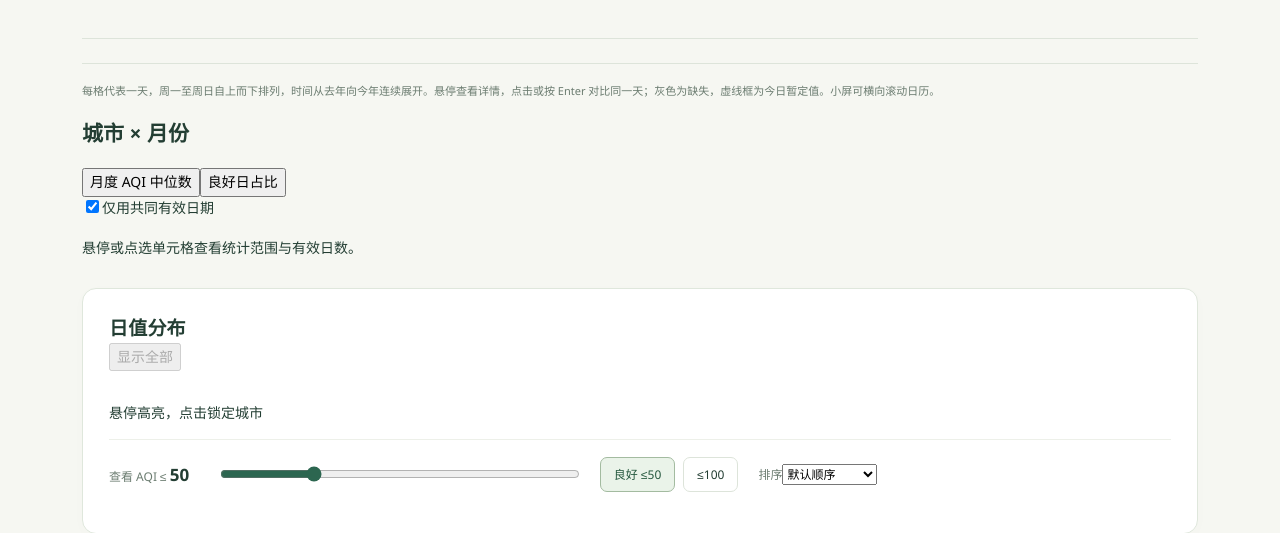
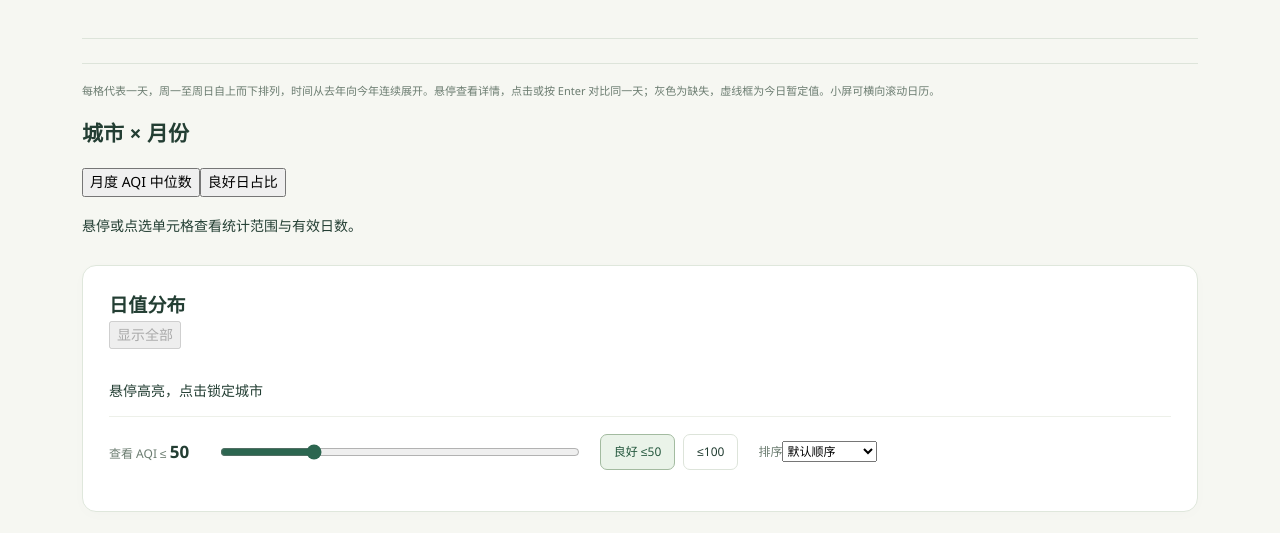
Before and after one commit to XanHiaoo/aqi-atlas, a Python web app: template aqirec/templates/desktop-report.html in a window 1280 px wide. Shown: the part 369-902 px from the top of the page. Run offline with Jinja, Linux system fonts and the light colour scheme; the template is opened without the code that fills it, so the values that code supplies are empty.

Commit message:
style: hide desktop monthly common-date controls

```diff
--- a/aqirec/templates/desktop-report.html
+++ b/aqirec/templates/desktop-report.html
@@ -48,7 +48,7 @@
   <div class="hint" id="calendar-hint">每格代表一天，周一至周日自上而下排列，时间从去年向今年连续展开。悬停查看详情，点击或按 Enter 对比同一天；灰色为缺失，虚线框为今日暂定值。小屏可横向滚动日历。</div>
   <section class="month-matrix-panel" id="monthly-section" aria-labelledby="month-matrix-title">
     <div class="month-matrix-heading"><h2 id="month-matrix-title">城市 × 月份</h2><div class="month-matrix-metrics" role="group" aria-label="月度统计指标"><button type="button" data-month-metric="median" aria-pressed="true">月度 AQI 中位数</button><button type="button" data-month-metric="good-share" aria-pressed="false">良好日占比</button></div></div>
-    <div class="month-matrix-options"><label><input id="month-common-days" type="checkbox" checked>仅用共同有效日期</label><span id="month-matrix-coverage"></span></div>
+    <div class="month-matrix-options" hidden><label><input id="month-common-days" type="checkbox" checked>仅用共同有效日期</label><span id="month-matrix-coverage"></span></div>
     <div class="month-matrix-scroll" role="region" aria-label="城市与月份热力图，小屏可横向滚动" tabindex="0"><table class="month-matrix" id="month-matrix"><caption class="sr-only">城市按勾选顺序排列，月份按时间排列；每格显示月度统计值及有效日数。</caption><thead></thead><tbody></tbody></table></div>
     <div class="month-matrix-legend" id="month-matrix-legend"></div>
     <p class="month-matrix-detail" id="month-matrix-detail" role="status">悬停或点选单元格查看统计范围与有效日数。</p>
```
Also changed, not shown: tests/browser/mobile.spec.cjs (+1 -1 lines).
